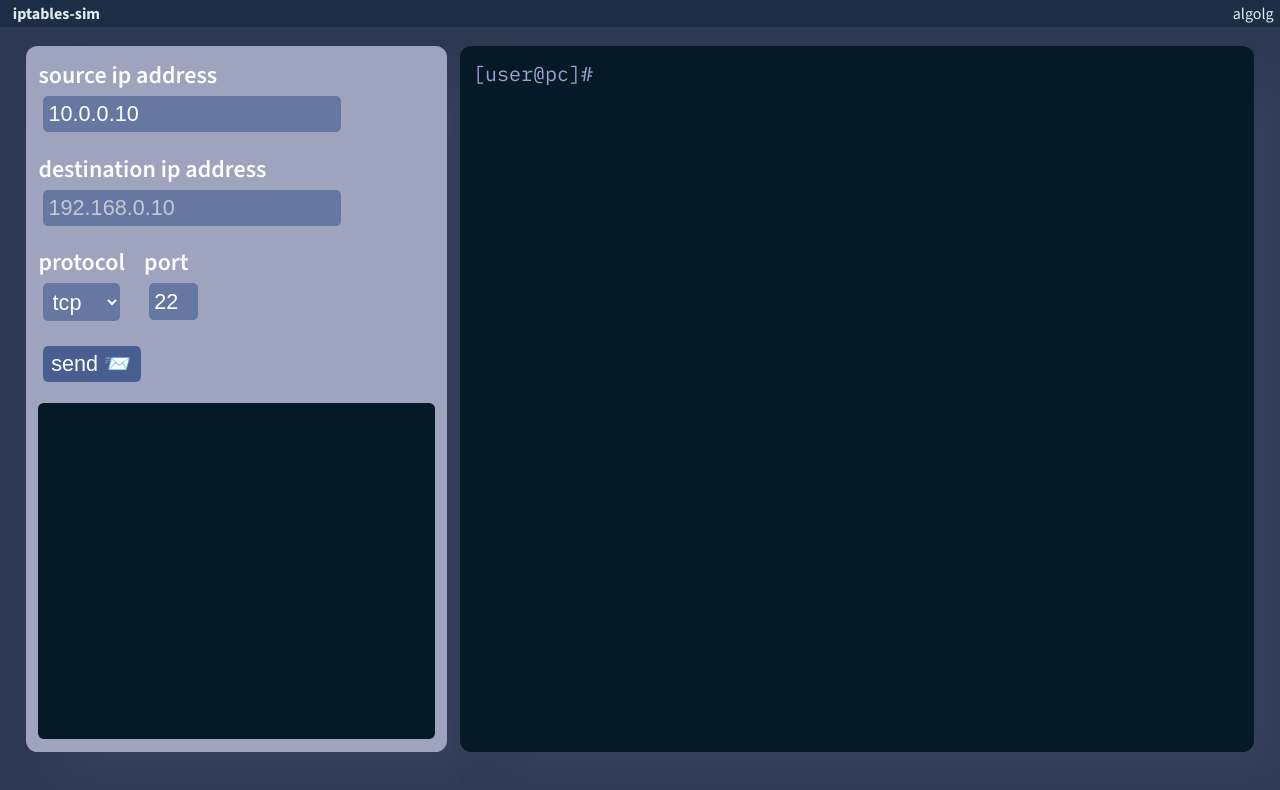
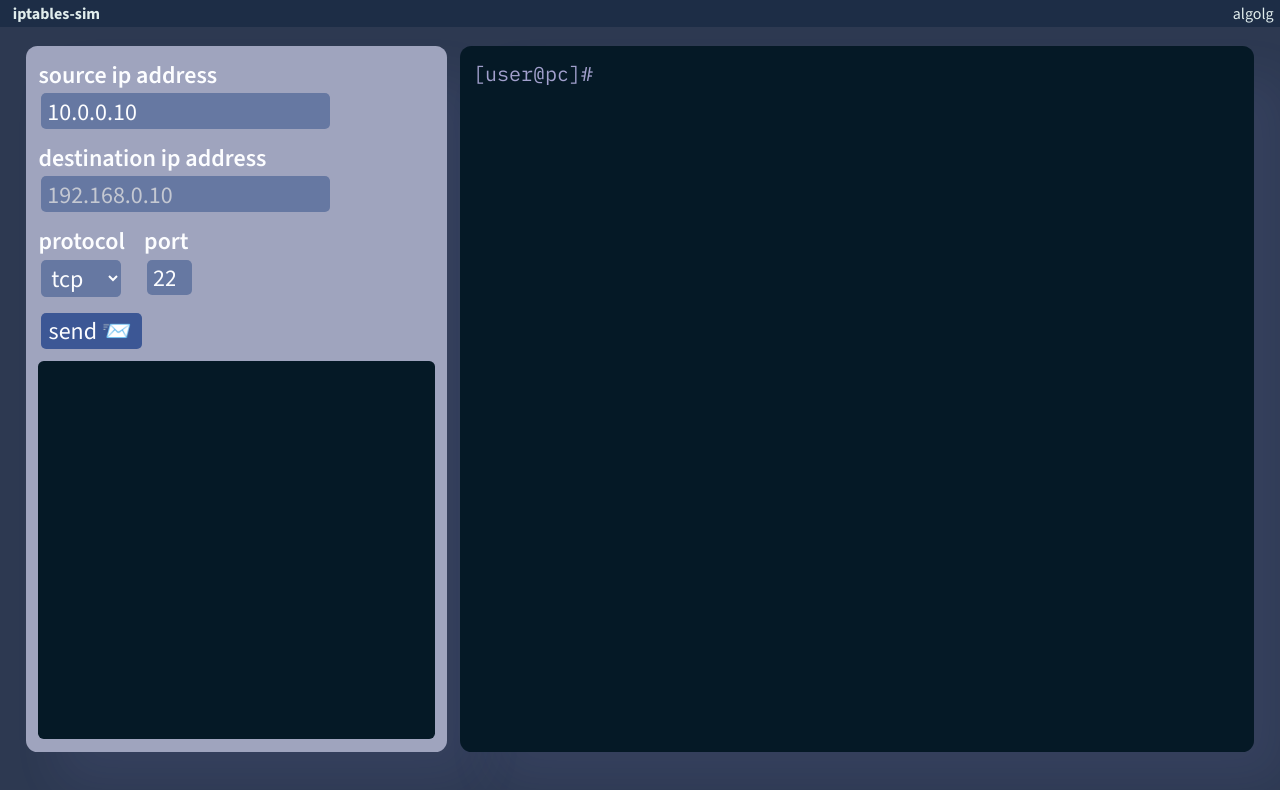
Before and after one commit to algolg/iptables-sim, a plain HTML site: page index.html in a window 1280 px wide. Drawn offline with nearby package versions, Linux system fonts and the light colour scheme.

Commit message:
fix minor issue with fonts displaying incorrectly

```diff
--- a/style.css
+++ b/style.css
@@ -99,13 +99,14 @@ html, body {
 }
 
 .form {
-    font-size: 0.9em;
+    font-family: inherit;
+    font-size: 1.0em;
     display: block;
     border-radius: 0.4vw;
     outline: 0.25vw transparent;
     border: transparent;
-    padding: 0.4vw;
-    margin: 0.4vw 0.4vw 1.6vw 0.4vw;
+    padding: 0.2vw 0.2vw 0.1vw 0.5vw;
+    margin: 0.2vw 0.2vw 1.0vw 0.2vw;
     background-color: var(--slate-dark);
     color: var(--white);
 }
@@ -117,7 +118,7 @@ html, body {
 .form[type="submit"] {
     padding-left: 0.6vw;
     padding-right: 0.8vw;
-    background-color: #495e90;
+    background-color: #3c5795;
 }
 .form[type="submit"]:hover {
     cursor: pointer;
```
Also changed, not shown: 1 other file.
